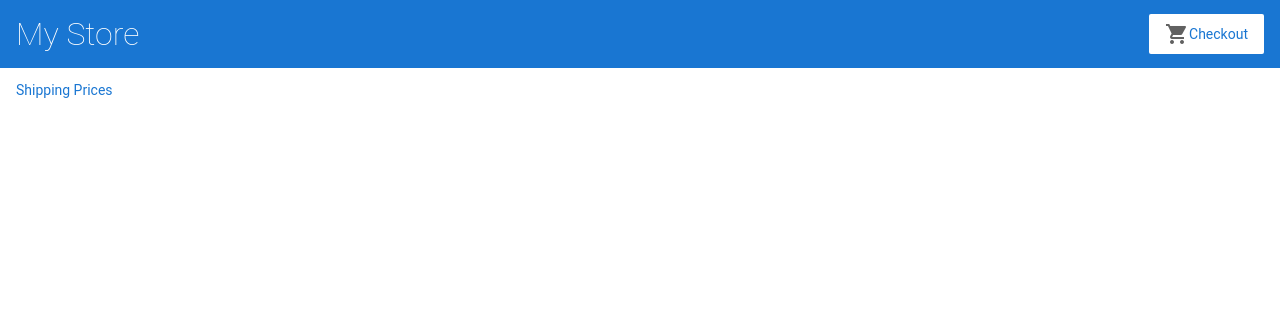
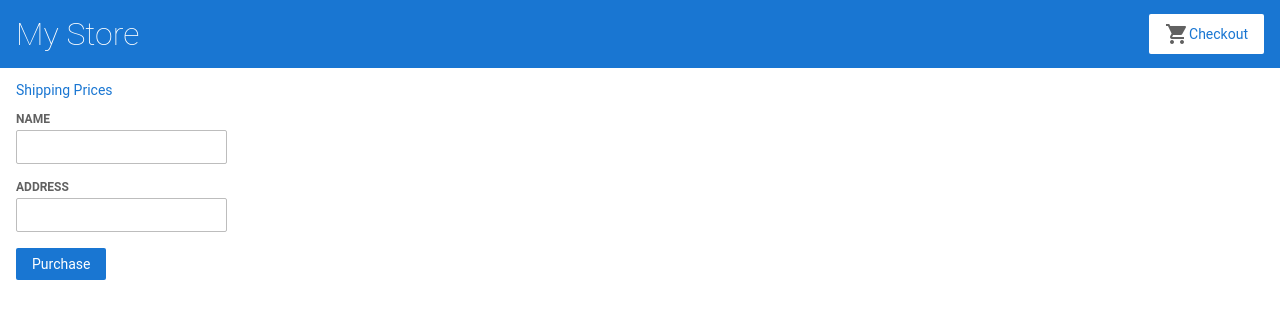
Before and after one commit to prashantfulara/angular_basic_examples, an Angular app: page /cart in a window 1280 px wide. Shown: the top 318 px of the page. Built offline with nearby package versions, Linux system fonts and the light colour scheme.

Commit message:
2 files modified

```diff
--- a/src/app/cart/cart.component.html
+++ b/src/app/cart/cart.component.html
@@ -6,3 +6,15 @@
   <span>{{ item.name }}</span>
   <span>{{ item.price | currency }}</span>
 </div>
+
+<form [formGroup]="checkoutForm" (ngSubmit)="onSubmit()">
+  <div>
+    <label for="name"> Name </label>
+    <input id="name" type="text" formControlName="name" />
+  </div>
+  <div>
+    <label for="address">Address</label>
+    <input id="address" type="text" formControlName="address" />
+  </div>
+  <button class="button" type="submit">Purchase</button>
+</form>
--- a/src/app/cart/cart.component.ts
+++ b/src/app/cart/cart.component.ts
@@ -1,5 +1,6 @@
 import { Component } from '@angular/core';
 import { CartService } from '../services/cart.service';
+import { FormBuilder } from '@angular/forms';
 
 @Component({
   selector: 'app-cart',
@@ -7,7 +8,21 @@
   styleUrls: ['./cart.component.css'],
 })
 export class CartComponent {
-  constructor(private cartService: CartService) {}
+  constructor(
+    private cartService: CartService,
+    private formBuilder: FormBuilder
+  ) {}
+
+  checkoutForm = this.formBuilder.group({
+    name: '',
+    address: '',
+  });
 
   items = this.cartService.getItems();
+
+  onSubmit() {
+    this.items = this.cartService.clearCart();
+    console.warn('Your order has been submitted', this.checkoutForm.value);
+    this.checkoutForm.reset();
+  }
 }
```
